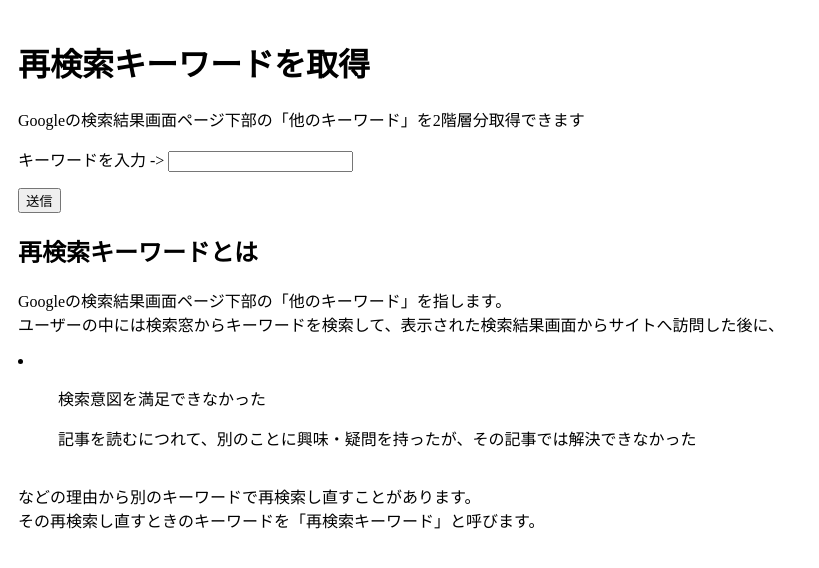
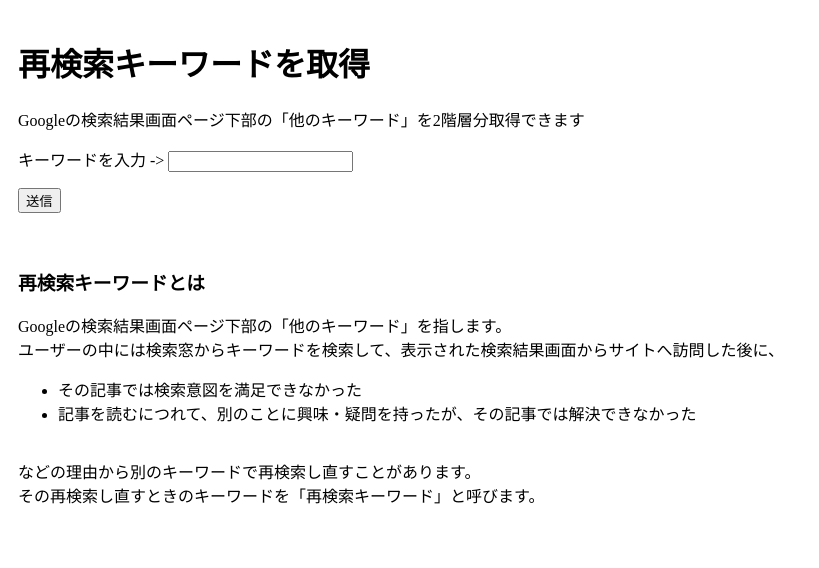
Before and after one commit to pa-up/rekw-app, a Flask app: page /search in a window 1280 px wide. Shown: the top 568 px of the page, without its empty margins (0-819 px from the left). Run offline with Flask 2, Linux system fonts and the light colour scheme.

Commit message:
first commit

```diff
--- a/templates/result.html
+++ b/templates/result.html
@@ -32,6 +32,7 @@
 				{% endfor %}
 			</tr>
 		</thead>
+		<!--
 		<tbody>
 			{% for k1 in val_list %}
 			<tr>
@@ -43,6 +44,7 @@
 			</tr>
 			{% endfor %}
 		</tbody>
+		-->
 	</table>
 
 </body>
--- a/templates/search.html
+++ b/templates/search.html
@@ -24,18 +24,20 @@
 			<p></p>
 			<button type="submit">送信</button>
 		</form>
+		<br>
+		<br>
 
-		<h2>
+		<h3>
 			再検索キーワードとは
-		</h2>
+		</h3>
 		<p>
 			Googleの検索結果画面ページ下部の「他のキーワード」を指します。
 			<br>
 			ユーザーの中には検索窓からキーワードを検索して、表示された検索結果画面からサイトへ訪問した後に、
-			<li>
-				<ul>検索意図を満足できなかった</ul>
-				<ul>記事を読むにつれて、別のことに興味・疑問を持ったが、その記事では解決できなかった</ul>
-			</li>
+			<ul>
+				<li type="disc">その記事では検索意図を満足できなかった</li>
+				<li type="disc">記事を読むにつれて、別のことに興味・疑問を持ったが、その記事では解決できなかった</li>
+			</ul>
 			<br>
 			などの理由から別のキーワードで再検索し直すことがあります。
 			<br>
```
